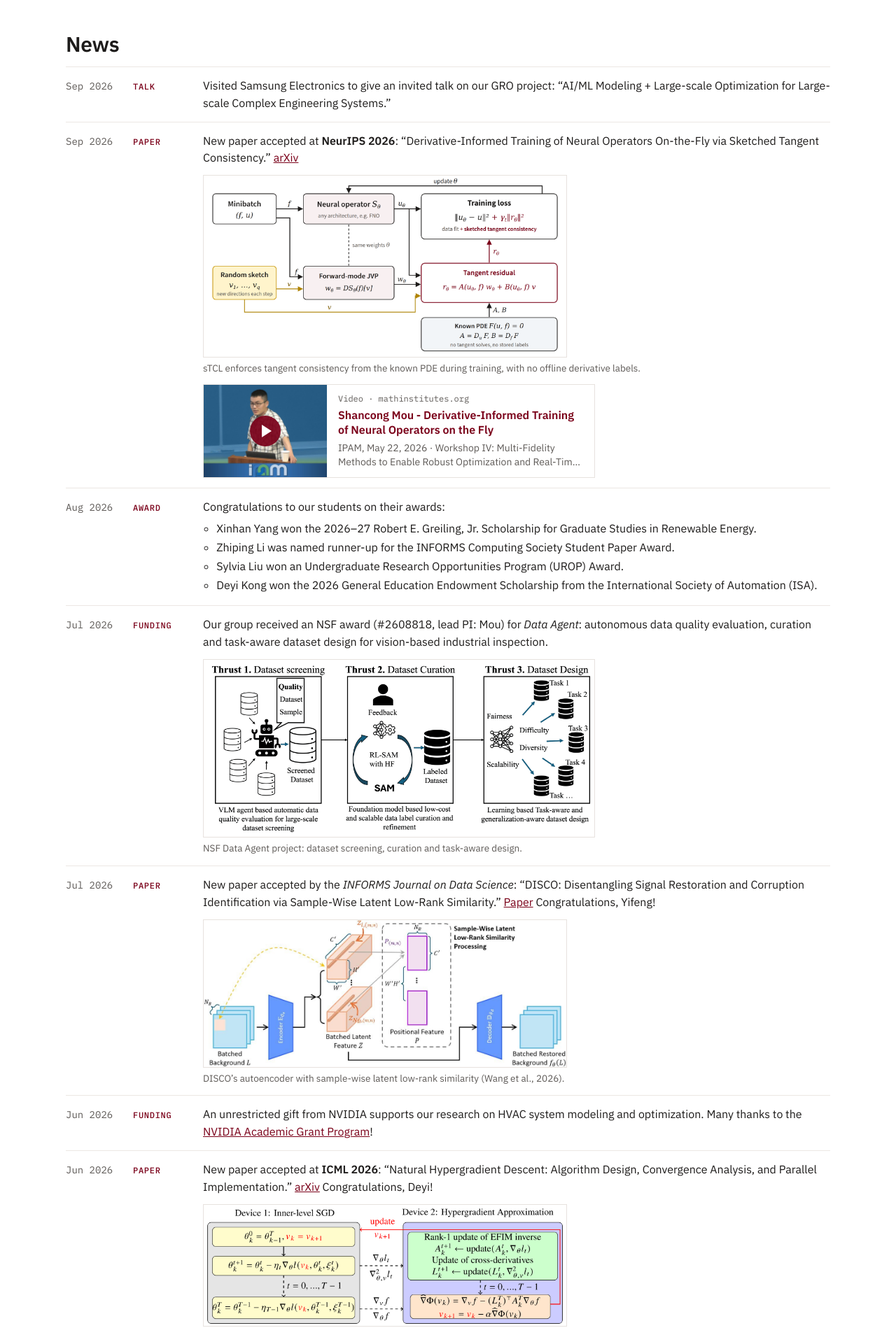
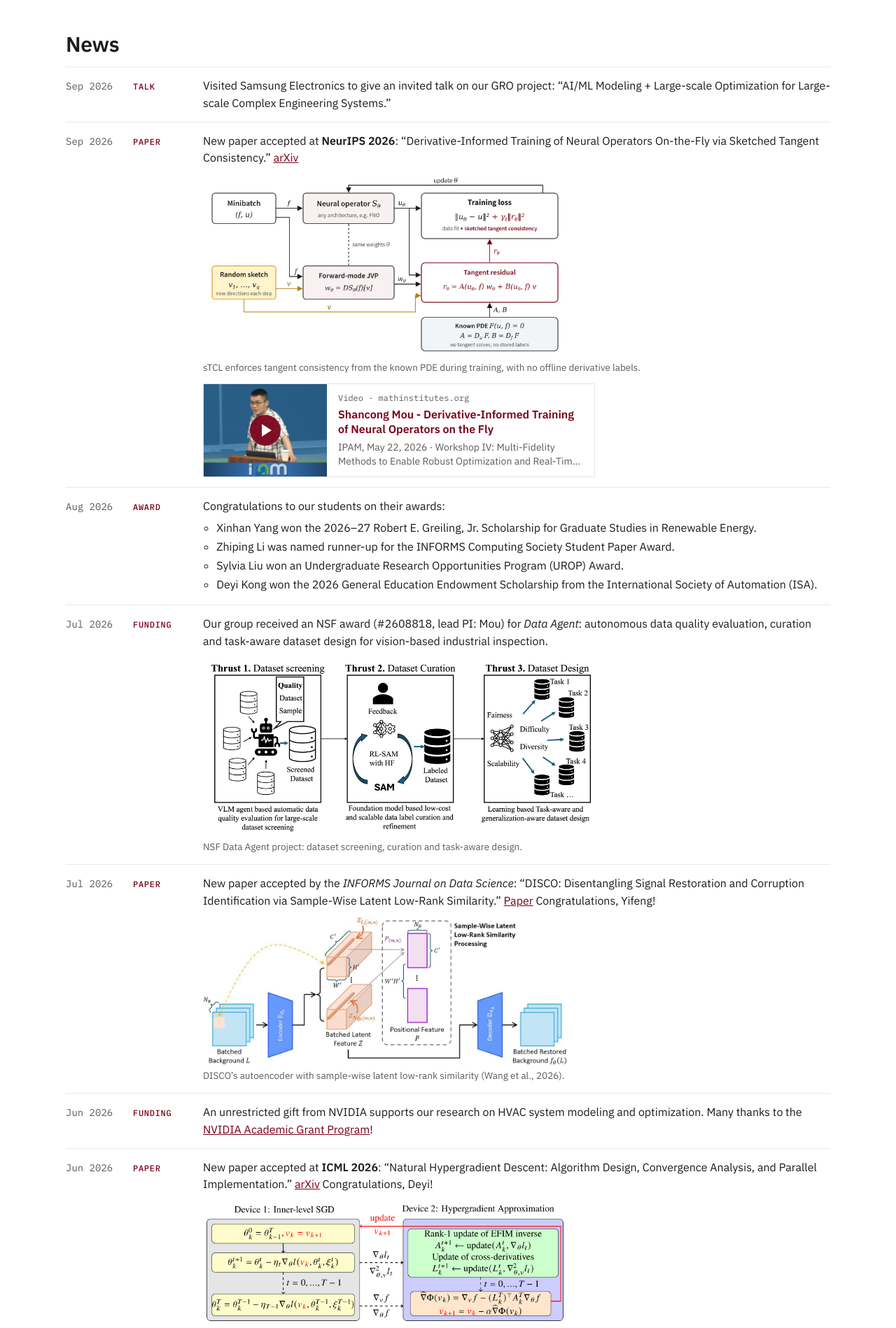
Before and after one commit to Mou-group-UMN/mou-group-umn.github.io, a Jekyll site: the page built from index.html, in a window 1280 px wide. Shown: the part 806-2704 px from the top of the page at 70% size. Built offline with Jekyll 4.4.1, drawn with Linux system fonts in a browser that asks for light colours.

Commit message:
Homepage news: drop the gray border on figures
Co-Authored-By: Claude Opus 5.5 <noreply@anthropic.com>
Claude-Session: https://claude.ai/code/session_01XBj4b1asWe9EJC5WfSpYSG

```diff
--- a/assets/css/style.css
+++ b/assets/css/style.css
@@ -92,7 +92,7 @@ h3{font-size:19px;line-height:1.3}
 .news .b{flex:1;min-width:0;font-size:16px;line-height:1.55}
 .news .b ul{margin:.35em 0 0;padding-left:1.2em}.news .b ul li{margin:.15em 0}
 .news-fig{margin:12px 0 0;display:flex;flex-direction:column;gap:6px}
-.news-fig img{display:block;width:520px;max-width:100%;height:auto;border:1px solid var(--line);background:#fff}
+.news-fig img{display:block;width:520px;max-width:100%;height:auto;background:#fff}   /* no border (Sean, 2026-09-30) */
 .news-fig figcaption{font-size:13.5px;line-height:1.45;color:var(--muted)}
 
 /* website and video preview cards */
```
